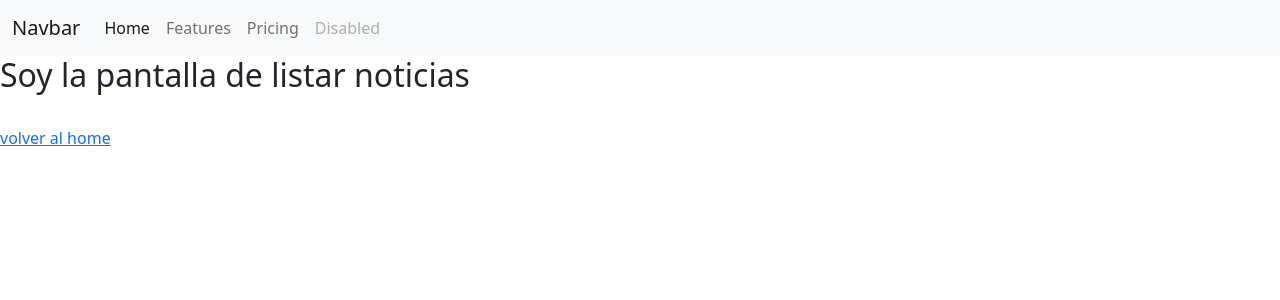
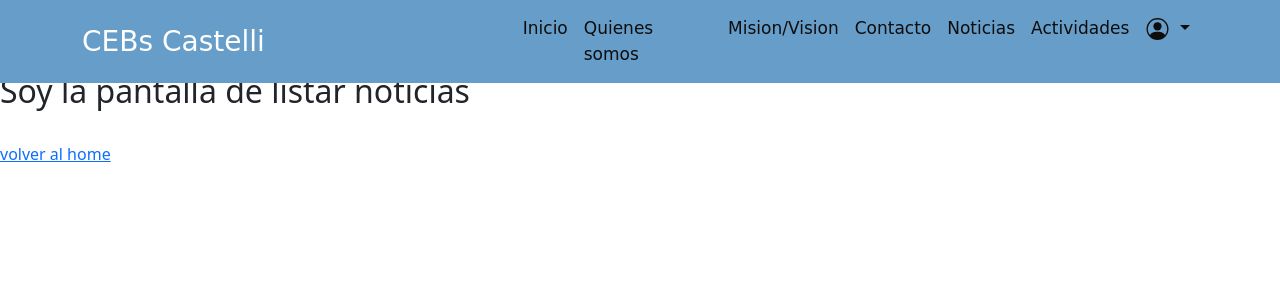
Before and after one commit to JulianMnZodd/ProyectoInformatorio, a Django app: page /noticias/listar/ in a window 1280 px wide. Shown: the top 300 px of the page. Run offline with Django 3.2, Linux system fonts and the light colour scheme.

Commit message:
Actualizando la base y el home del proyecto

```diff
--- /dev/null
+++ b/info/apps/usuarios/urls.py
@@ -0,0 +1,9 @@
+from django.urls import path
+from . import views
+
+app_name= 'usuarios'
+
+urlpatterns = [
+    path('ingresar/',views.Logearse, name='Logearse'),
+    path('registrarse/',views.Registrarse, name='Registrarse')
+]
--- a/info/apps/usuarios/views.py
+++ b/info/apps/usuarios/views.py
@@ -1,3 +1,8 @@
 from django.shortcuts import render
 
 # Create your views here.
+def Logearse(request):
+    return render(request,'usuarios/Logearse.html')
+
+def Registrarse(request):
+    return render(request,'usuarios/Registrarse.html')
--- a/info/info/urls.py
+++ b/info/info/urls.py
@@ -22,5 +22,7 @@ from . import views
 urlpatterns = [
     path('admin/', admin.site.urls),
     path('', views.Home, name = 'home'),
-    path('noticias/',include('apps.noticias.urls'))
+    path('noticias/',include('apps.noticias.urls')),
+    path('usuarios/',include('apps.usuarios.urls')),
+
 ]
--- a/info/static/css/main.css
+++ b/info/static/css/main.css
@@ -1,3 +1,63 @@
-h1{
-    color: red;
+*{
+    box-sizing: border-box;
+    margin: 0;
+    padding: 0;
 }
+/*-------Imagen del principio---------------*/
+.banner-inicio{
+    width: 100%;
+    height: 600px;
+    background-image: url(https://downloader.la/temp/[Downloader.la]-62f1a20e601d3.jpg);
+    background-size:cover;
+    background-attachment: fixed;
+    padding-left: 600px;
+    padding-top: 120px;
+}
+
+.lead{
+    font-family: 'Oleo Script Swash Caps', cursive;
+    width: 500px;
+    color: black;
+    text-align: center;
+    font-size: 50px;
+}
+/*----------------------------------------------------*/
+
+/*Editando el nav*/
+
+.navbar{
+    font-size: 17px;
+    font-family: 'Oleo Script Swash Caps', cursive;
+}
+
+.navbar-brand{
+    margin-right: 250px;
+    font-size: 28px;
+    color: #ffffff;
+}
+
+.nav-link{
+    color: rgb(14, 13, 13);
+}
+/*--------------------------------------------------------*/
+
+/*-----------Esta es la imagen justo debajo del nav-----------------*/
+.div-img{
+    width: 100%;
+    height: 600px;
+    background-image: url(https://images.pexels.com/photos/159862/art-school-of-athens-raphael-italian-painter-fresco-159862.jpeg);
+    background-size: cover;
+    background-attachment: fixed;
+}
+
+.div-slogan{
+    display: flex;
+    justify-content: center;
+    height: 100%;
+    width: 100%;
+    align-items: center;
+    color: #2b29aa;
+    font-size: 50px;
+    font-family: 'Oleo Script Swash Caps', cursive;
+}
+/*---------------------------------------------------------------*/
--- a/info/templates/base.html
+++ b/info/templates/base.html
@@ -5,30 +5,63 @@
     <meta charset="UTF-8">
     <meta http-equiv="X-UA-Compatible" content="IE=edge">
     <meta name="viewport" content="width=device-width, initial-scale=1.0">
-    <title>BLOG</title>
+    <title>CEBs Castelli</title>
     <link href="https://cdn.jsdelivr.net/npm/bootstrap@5.2.0/dist/css/bootstrap.min.css" rel="stylesheet" integrity="sha384-gH2yIJqKdNHPEq0n4Mqa/HGKIhSkIHeL5AyhkYV8i59U5AR6csBvApHHNl/vI1Bx" crossorigin="anonymous">
+    <link rel="stylesheet" type="text/css" href="{% static 'css/main.css' %}">
 </head>
 <body>
-    <nav class="navbar navbar-expand-lg bg-light">
-        <div class="container-fluid">
-          <a class="navbar-brand" href="#">Navbar</a>
-          <button class="navbar-toggler" type="button" data-bs-toggle="collapse" data-bs-target="#navbarNavAltMarkup" aria-controls="navbarNavAltMarkup" aria-expanded="false" aria-label="Toggle navigation">
+  <nav class="navbar navbar-expand-lg fixed-top" style="background-color: #679ec9;">
+    <div class="container">
+      <a class="navbar-brand" href="{%url 'home'%}">CEBs Castelli</a>
+      <button class="navbar-toggler" type="button" data-bs-toggle="collapse" data-bs-target="#navbarNavDropdown" aria-controls="navbarNavDropdown" aria-expanded="false" aria-label="Toggle navigation">
         <span class="navbar-toggler-icon"></span>
       </button>
-          <div class="collapse navbar-collapse" id="navbarNavAltMarkup">
-            <div class="navbar-nav">
-              <a class="nav-link active" aria-current="page" href="#">Home</a>
-              <a class="nav-link" href="#">Features</a>
-              <a class="nav-link" href="#">Pricing</a>
-              <a class="nav-link disabled">Disabled</a>
-            </div>
+      <div class="collapse navbar-collapse" id="navbarNavDropdown">
+        <ul class="navbar-nav">
+          <li class="nav-item">
+            <a class="nav-link " aria-current="page" href="#">Inicio</a>
+          </li>
+          <li class="nav-item">
+            <a class="nav-link" href="#">Quienes somos</a>
+          </li>
+          <li class="nav-item">
+            <a class="nav-link" href="#">Mision/Vision</a>
+          </li>
+          <li class="nav-item">
+            <a class="nav-link" href="#">Contacto</a>
+          </li>
+          <li class="nav-item">
+            <a class="nav-link" href="#">Noticias</a>
+          </li>
+          <li class="nav-item">
+            <a class="nav-link" href="#">Actividades</a>
+          </li>
+          <li class="nav-item dropdown">
+            <a class="nav-link dropdown-toggle" href="#" role="button" data-bs-toggle="dropdown" aria-expanded="false">
+              <svg xmlns="http://www.w3.org/2000/svg" width="25" height="22" fill="currentColor" class="bi bi-person-circle" viewBox="0 0 16 16">
+                <path d="M11 6a3 3 0 1 1-6 0 3 3 0 0 1 6 0z"/>
+                <path fill-rule="evenodd" d="M0 8a8 8 0 1 1 16 0A8 8 0 0 1 0 8zm8-7a7 7 0 0 0-5.468 11.37C3.242 11.226 4.805 10 8 10s4.757 1.225 5.468 2.37A7 7 0 0 0 8 1z"/>
+              </svg>
+            </a>
+            <ul class="dropdown-menu">
+              <li><a class="dropdown-item" href="{%url 'usuarios:Logearse'%}">Ingresar</a></li><!---El nombre de la aplicacion + : + el name-->
+              <li><a class="dropdown-item" href="{%url 'usuarios:Registrarse'%}">Registrarse</a></li>
+            </ul>
+          </li>
+        </ul>
       </div>
     </div>
   </nav>
+  <br>
+  <br>
+  <br>
 
   {%block contenido%}
 
   {%endblock contenido%}
 
+    <!-- JavaScript Bundle with Popper -->
+<script src="https://cdn.jsdelivr.net/npm/bootstrap@5.2.0/dist/js/bootstrap.bundle.min.js" integrity="sha384-A3rJD856KowSb7dwlZdYEkO39Gagi7vIsF0jrRAoQmDKKtQBHUuLZ9AsSv4jD4Xa" crossorigin="anonymous"></script>
+
 </body>
 </html>
```
Also changed, not shown: info/templates/home.html (+10 -4 lines), info/templates/usuarios/Logearse.html (added, +7 -0 lines), info/templates/usuarios/Registrarse.html (added, +7 -0 lines). Lines whose indentation alone changed are shown as unchanged.
